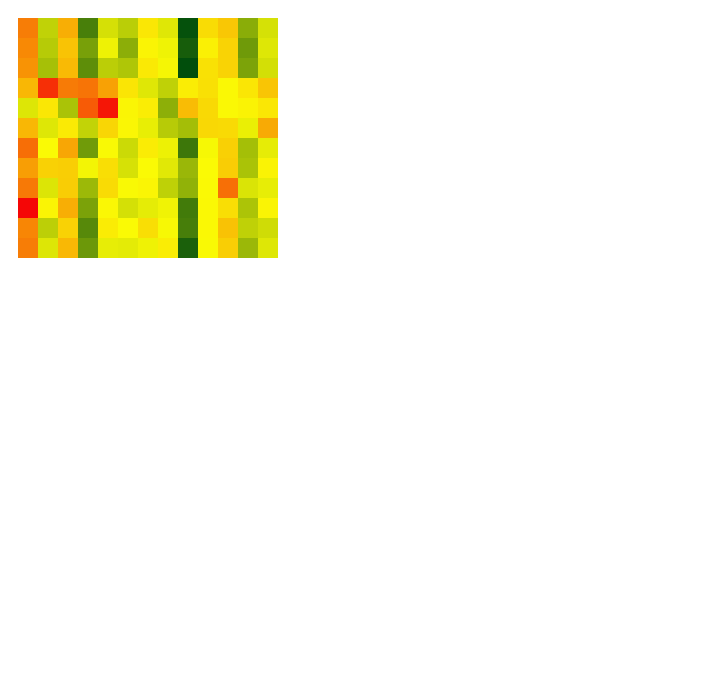
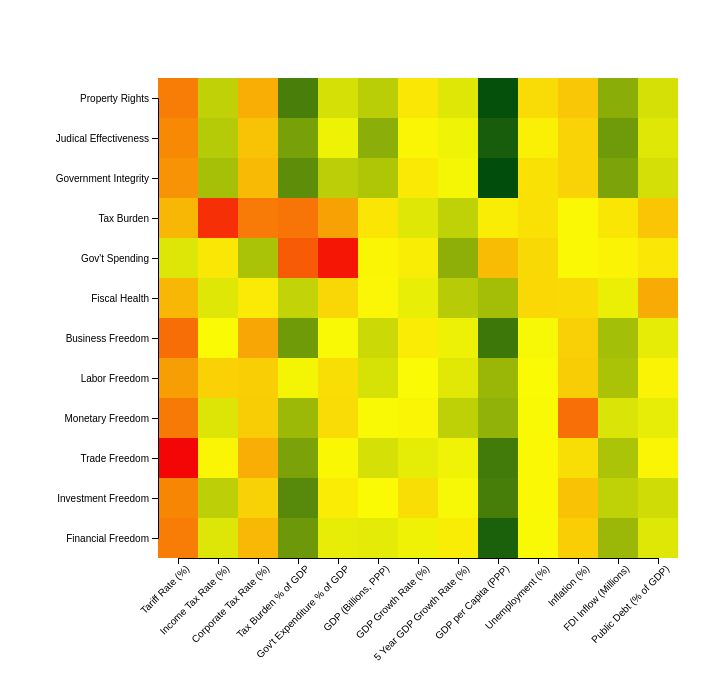
Before and after one commit to vv20/infoviz-3, a plain HTML site: page index.html in a window 1280 px wide. Shown: the top 700 px of the page, without its empty margins (0-723 px from the left). Drawn offline with nearby package versions, Linux system fonts and the light colour scheme.

Commit message:
fixed axis

```diff
--- a/index.html
+++ b/index.html
@@ -3,7 +3,8 @@
         <meta charset="UTF-8">
 		<script src="https://d3js.org/d3.v5.js"></script>
         <script src="script.js"></script>
-		<title> D3 Tutorial </title>
+        <link rel="stylesheet" type="text/css" href="style.css">
+		<title>Economic Freedom Index</title>
 
 		<style>
 		<!--specifies that our DIV and SVG elements takes the full width and height of the HTML window-->
@@ -22,7 +23,6 @@
 		<div id="correlationMatrix">
 		</div>
         <div id="colourBar">
-            <svg></svg>
         </div>
         <div id="map">
             <svg></svg>
--- a/script.js
+++ b/script.js
@@ -2,26 +2,31 @@ var dataPath = "economic_freedom_index2019_data.csv";
 var correlationPath = "pearson_matrix.csv";
 
 // correlation matrix constants
-const zeroColour1 = 250
-const minColour1 = 245;
-const maxColour1 = 1
-const zeroColour2 = 250
-const minColour2 = 6;
-const maxColour2 = 78;
-const zeroColour3 = 5
-const minColour3 = 6;
-const maxColour3 = 12;
-const squareSide = 20;
+const zeroColour = "fafa05";
+const zeroColour1 = parseInt(zeroColour.substring(0,2), 16);
+const zeroColour2 = parseInt(zeroColour.substring(2,4), 16);
+const zeroColour3 = parseInt(zeroColour.substring(4,6), 16);
+const maxColour = "014e0c";
+const maxColour1 = parseInt(maxColour.substring(0,2), 16);
+const maxColour2 = parseInt(maxColour.substring(2,4), 16);
+const maxColour3 = parseInt(maxColour.substring(4,6), 16);
+const minColour = "f50606"
+const minColour1 = parseInt(minColour.substring(0,2), 16);
+const minColour2 = parseInt(minColour.substring(2,4), 16);
+const minColour3 = parseInt(minColour.substring(4,6), 16);
+const squareSide = 40;
 const correlationMatrixMargin = {
-    top: 10,
-    left: 10,
+    top: 70,
+    left: 150,
     right: 10,
     bottom: 10
 }
 const correlationMatrixWidth =
-    750 - correlationMatrixMargin.left - correlationMatrixMargin.right;
+    1000 - correlationMatrixMargin.left - correlationMatrixMargin.right;
 const correlationMatrixHeight =
-    750 - correlationMatrixMargin.top - correlationMatrixMargin.bottom;
+    12 * squareSide;
+
+// colour bar constants
 
 function getHTMLColour(min, max, value) {
     if (value < 0) {
@@ -59,12 +64,12 @@ function fillCorrelationMatrix(data) {
 
     x_range = []
     for (var i = 0; i < x_values.length; i++) {
-        x_range.push(squareSide * i);
+        x_range.push(squareSide * i + squareSide / 2);
     }
 
     y_range = []
     for (var i = 0; i < y_values.length; i++) {
-        y_range.push(squareSide * i);
+        y_range.push(squareSide * i + squareSide / 2);
     }
 
     x_scale = d3.scaleOrdinal().domain(x_values)
@@ -92,12 +97,25 @@ function fillCorrelationMatrix(data) {
     svg.selectAll("rect")
         .data(data).enter()
         .append("g").append("rect")
-        .attr("width", squareSide).attr("height", squareSide)
-        .attr("x", (d) => {return x_scale(d.x_name)})
-        .attr("y", (d) => {return y_scale(d.y_name)})
+        .attr("width", squareSide)
+        .attr("height", squareSide)
+        .attr("x", (d) => {return x_scale(d.x_name) - squareSide / 2})
+        .attr("y", (d) => {return y_scale(d.y_name) - squareSide / 2})
         .attr("fill", (d) => {
             return getHTMLColour(minValue, maxValue, d.correlation)
         });
+
+    svg.append("g").call(y_axis);
+    svg.append("g").call(x_axis)
+        .attr("transform", "translate(0," + correlationMatrixHeight + ")")
+        .selectAll("text")
+        .style("text-anchor", "end")
+        .attr("transform", (d) => {return "rotate(-45)"})
+}
+
+function fillColourBar() {
+    svg = d3.select("#colourBar")
+        .append("svg").attr("width")
 }
 
 d3.csv(dataPath).then(function(data) {
@@ -105,4 +123,5 @@ d3.csv(dataPath).then(function(data) {
 
 d3.csv(correlationPath).then((data) => {
     fillCorrelationMatrix(data);
+    fillColourBar();
 });
--- /dev/null
+++ b/style.css
@@ -0,0 +1,3 @@
+#correlationMatrix {
+    height: 2000
+}
```
